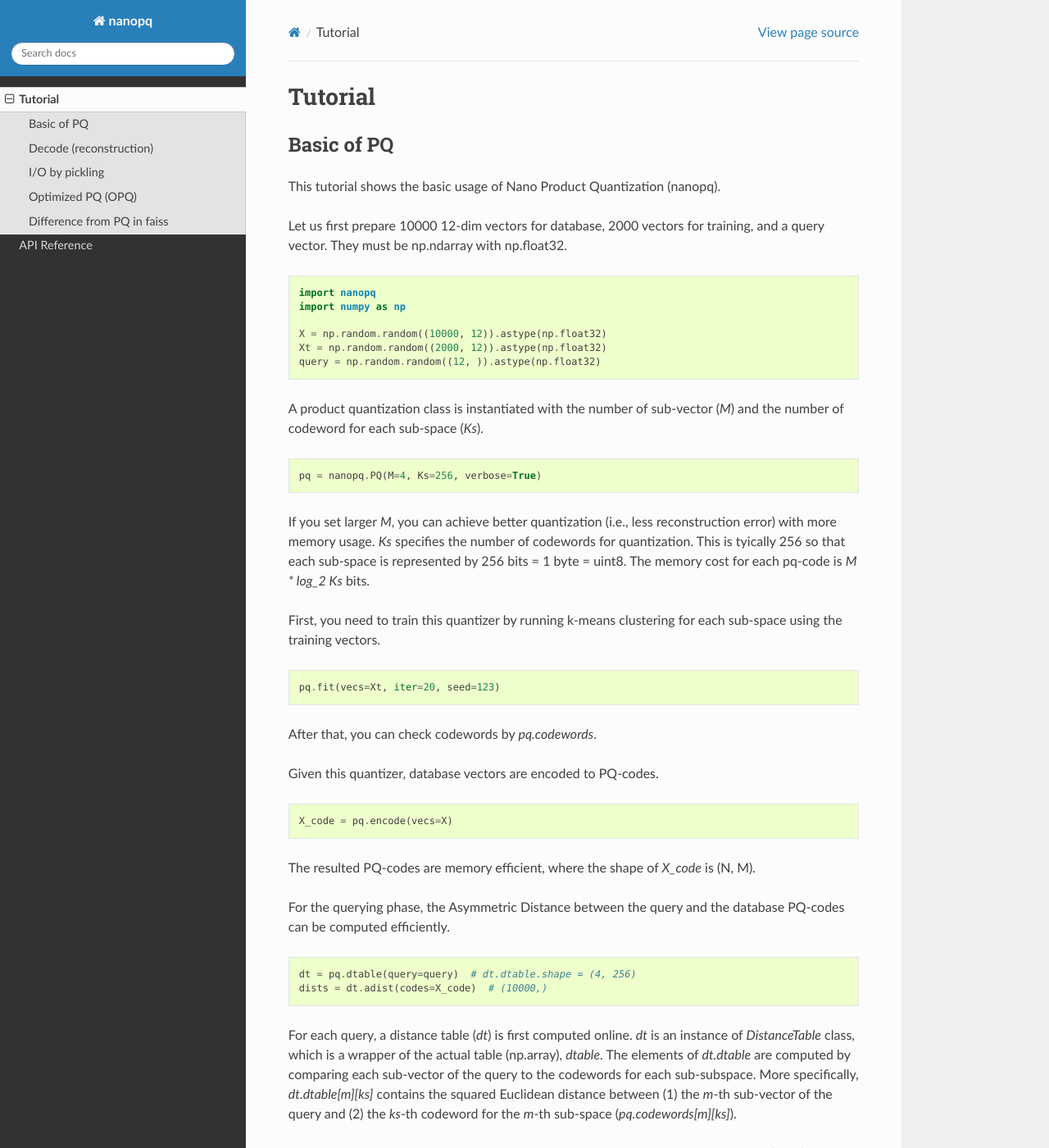
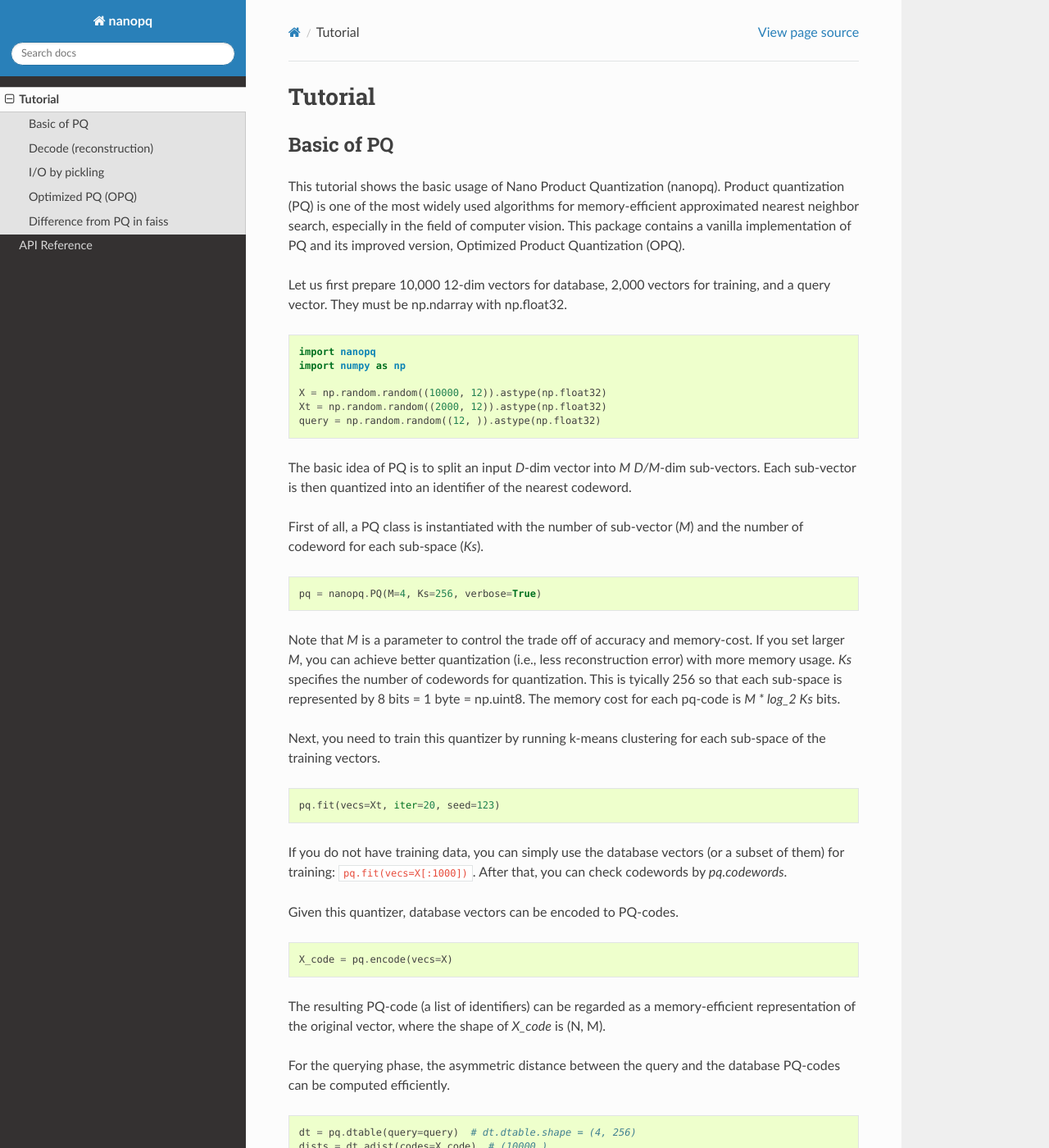
Before and after one commit to matsui528/nanopq, a Sphinx documentation site: the page built from docs/tutorial.rst, in a window 1280 px wide and 1400 px high. Shown: the whole window at 82% size. Built offline with Sphinx 7.4.7 and the Read the Docs theme 2.0.0, drawn with Linux system fonts in a browser that asks for light colours; some of the changed text lies outside the part shown.

Commit message:
updated docs

```diff
--- a/docs/tutorial.rst
+++ b/docs/tutorial.rst
@@ -5,8 +5,12 @@ Basic of PQ
 ------------
 
 This tutorial shows the basic usage of Nano Product Quantization (nanopq).
+Product quantization (PQ) is one of the most widely used algorithms
+for memory-efficient approximated nearest neighbor search,
+especially in the field of computer vision.
+This package contains a vanilla implementation of PQ and its improved version, Optimized Product Quantization (OPQ).
 
-Let us first prepare 10000 12-dim vectors for database, 2000 vectors for training,
+Let us first prepare 10,000 12-dim vectors for database, 2,000 vectors for training,
 and a query vector. They must be np.ndarray with np.float32.
 
 .. code-block:: python
@@ -18,38 +22,43 @@ and a query vector. They must be np.ndarray with np.float32.
     Xt = np.random.random((2000, 12)).astype(np.float32)
     query = np.random.random((12, )).astype(np.float32)
 
-A product quantization class is instantiated with the number of sub-vector (`M`)
+The basic idea of PQ is to split an input `D`-dim vector into `M` `D/M`-dim sub-vectors.
+Each sub-vector is then quantized into an identifier of the nearest codeword.
+
+First of all, a PQ class is instantiated with the number of sub-vector (`M`)
 and the number of codeword for each sub-space (`Ks`).
 
 .. code-block:: python
 
     pq = nanopq.PQ(M=4, Ks=256, verbose=True)
 
+Note that `M` is a parameter to control the trade off of accuracy and memory-cost.
 If you set larger `M`, you can achieve better quantization (i.e., less reconstruction error)
 with more memory usage.
 `Ks` specifies the number of codewords for quantization.
-This is tyically 256 so that each sub-space is represented by 256 bits = 1 byte = uint8.
+This is tyically 256 so that each sub-space is represented by 8 bits = 1 byte = np.uint8.
 The memory cost for each pq-code is `M * log_2 Ks` bits.
 
-First, you need to train this quantizer by running k-means clustering for each sub-space
-using the training vectors.
+Next, you need to train this quantizer by running k-means clustering for each sub-space
+of the training vectors.
 
 .. code-block:: python
 
     pq.fit(vecs=Xt, iter=20, seed=123)
 
-After that, you can check codewords by `pq.codewords`.
+If you do not have training data, you can simply use the database vectors
+(or a subset of them) for training: ``pq.fit(vecs=X[:1000])``. After that, you can check codewords by `pq.codewords`.
 
-Given this quantizer, database vectors are encoded to PQ-codes.
+Given this quantizer, database vectors can be encoded to PQ-codes.
 
 .. code-block:: python
 
     X_code = pq.encode(vecs=X)
 
-The resulted PQ-codes are memory efficient,
+The resulting PQ-code (a list of identifiers) can be regarded as a memory-efficient representation of the original vector,
 where the shape of `X_code` is (N, M).
 
-For the querying phase, the Asymmetric Distance between the query
+For the querying phase, the asymmetric distance between the query
 and the database PQ-codes can be computed efficiently.
 
 .. code-block:: python
@@ -80,7 +89,7 @@ The nearest feature is the one with the minimum distance.
 
 .. code-block:: python
 
-    min_i = np.argmin(dists)
+    min_n = np.argmin(dists)
 
 
 Note that the search result is similar to that
@@ -88,10 +97,10 @@ by the exact squared Euclidean distance.
 
 .. code-block:: python
 
-    # Result by PQ
+    # The first 30 results by PQ
     print(dists[:30])
 
-    # Result by the exact scan
+    # The first 30 results by the exact scan
     dists_exact = np.linalg.norm(X - query, axis=1) ** 2
     print(dists_exact[:30])
 
@@ -157,8 +166,8 @@ Since Faiss is highly optimized, you should use PQ in Faiss if the runtime is yo
 The difference between PQ in `nanopq` and that in Faiss is highlighted as follows:
 
 - Our `nanopq` can be installed simply by pip without any third party dependencies such as Intel MKL
-- The core part of `nanopq` is a vanilla implementation of PQ by a single python file.
+- The core part of `nanopq` is a vanilla implementation of PQ written in a single python file.
   It would be easier to extend that for further applications.
-- Standalone OPQ is implemented.
-- The result of :func:`PQ.adist` is not sorted. This would be useful when you would like to
+- A standalone OPQ is implemented.
+- The result of :func:`nanopq.DistanceTable.adist` is **not** sorted. This would be useful when you would like to
   know not only the nearest but also the other results.
--- a/setup.py
+++ b/setup.py
@@ -6,7 +6,7 @@ with open('README.md') as f:
 setup(
     name='nanopq',
     version='0.1.4.dev1',
-    description='Product quantization for nearest neighbor search in a single python file',
+    description='Pure python implementation of product quantization for nearest neighbor search ',
     long_description=readme,
     long_description_content_type='text/markdown',
     author='Yusuke Matsui',
```
Also changed, not shown: other parts of docs/tutorial.rst (+1 -1 lines), README.md (+1 -3 lines).
